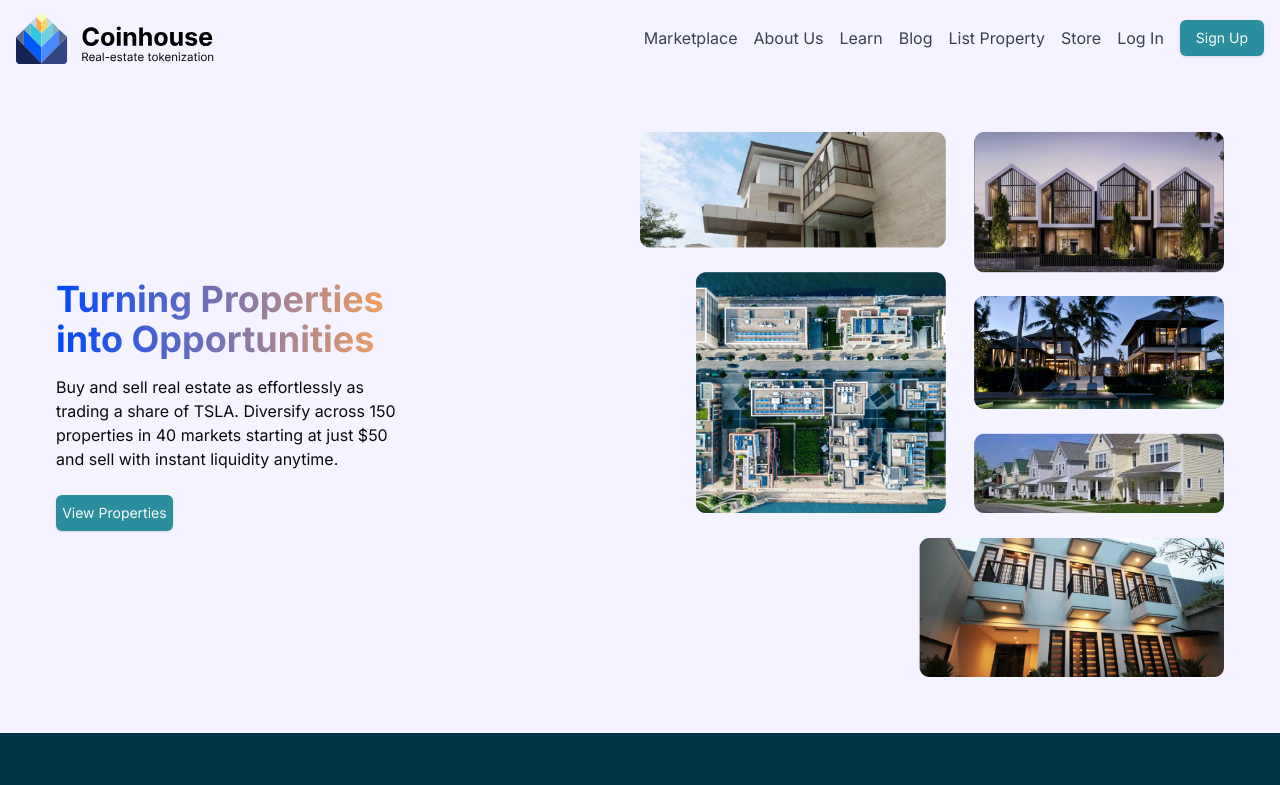
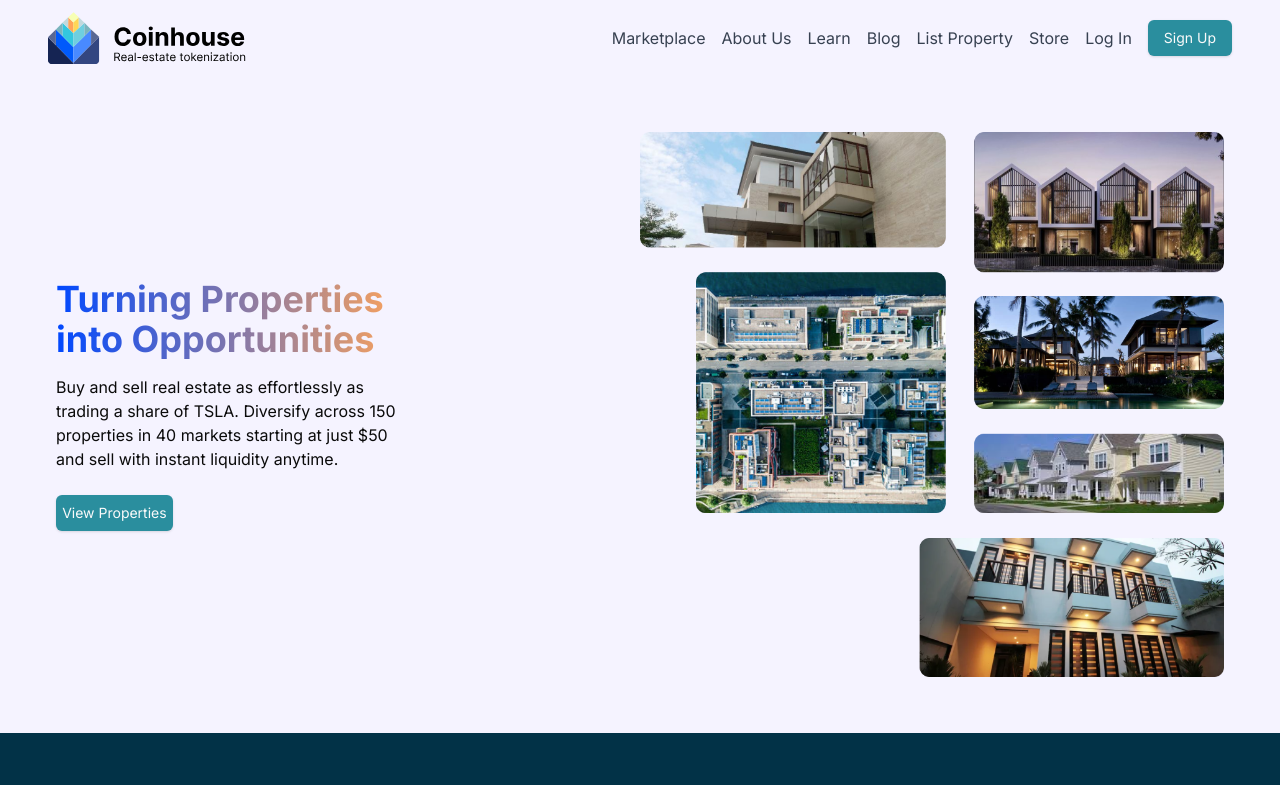
Before and after one commit to valuin/coinhouse, a Next.js app: page / in a window 1280 px wide. Shown: the top 785 px of the page. Built offline with nearby package versions, Linux system fonts and the light colour scheme.

Commit message:
chore: minor fixes

```diff
--- a/components/ui/navbar.tsx
+++ b/components/ui/navbar.tsx
@@ -8,7 +8,9 @@ export default function Navbar() {
   const [isMenuOpen, setIsMenuOpen] = useState(false);
   return (
     <nav className="bg-violet-50 shadow-md">
-      <div className="max-w-7xl mx-auto px-4 py-3 flex justify-between items-center">
+      <div className="max-w-full mx-auto px-12 py-3 flex justify-between items-center">
+        <div>
+          <a href="/">
             <Image
               src="/LogoCoinhouse.svg"
               alt="Coinhouse Logo"
@@ -16,6 +18,7 @@ export default function Navbar() {
               height={50}
               className="md:hidden"
             />
+          </a>
           <a href="/">
             <Image
               src="/LogoCoinhouse.svg"
@@ -25,6 +28,7 @@ export default function Navbar() {
               className="hidden md:block"
             />
           </a>
+        </div>
         <button
           className="md:hidden text-gray-700 hover:text-primary focus:outline-none"
           onClick={() => setIsMenuOpen(!isMenuOpen)}
```
Lines whose indentation alone changed are shown as unchanged.
